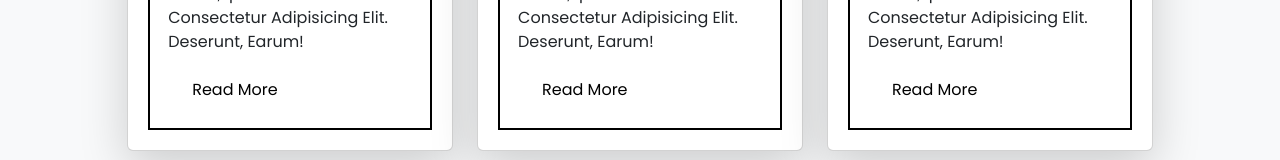
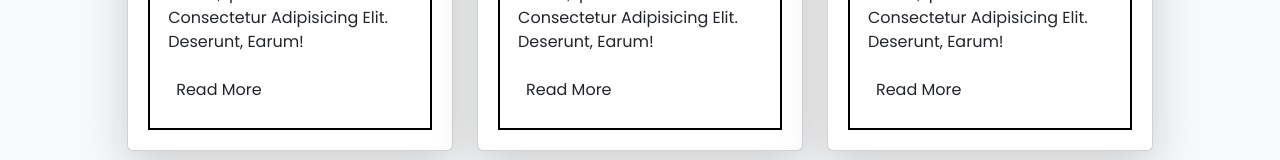
Before and after one commit to fab-c14/RatherHoney, a React (Vite) app in the folder rather-honey/: page /features in a window 1280 px wide. Shown: the part 517-677 px from the top of the page. Built offline with nearby package versions, Linux system fonts and the light colour scheme.

Commit message:
feature button style update

```diff
--- a/rather-honey/src/components/Features/Features.jsx
+++ b/rather-honey/src/components/Features/Features.jsx
@@ -55,7 +55,7 @@ const FeaturesSection = () => {
                     <Card.Text className="text-gray-700">{feature.description}</Card.Text>
                     <button
                       href="#"
-                      className="bg-orange-500 text-black py-2 px-4 rounded-lg text-bold hover:text-white ring-4 ring-yellow-400 outline-none transition duration-300"
+                      className="ring-2 ring-red-200 p-2 text-bold hover:ring-blue-200 hover:bg-yellow-200 font-bold rounded"
                     >
                       Read More
                     </button>
--- a/rather-honey/src/components/Home/Home.jsx
+++ b/rather-honey/src/components/Home/Home.jsx
@@ -21,7 +21,7 @@ const HomeSection = () => {
               {/* Button */}
               <button
                 href="#"
-                className="shop-now-btn ring-4 ring-yellow-200 text-white py-2 px-4 rounded-lg hover:bg-orange-600 transition duration-300 b"
+                className="shop-now-btn ring-4 ring-yellow-200 text-white py-2 px-4 rounded-lg hover:ring-white hover:bg-orange-500 transition duration-300 b"
               >
                 Shop Now
               </button>
```
